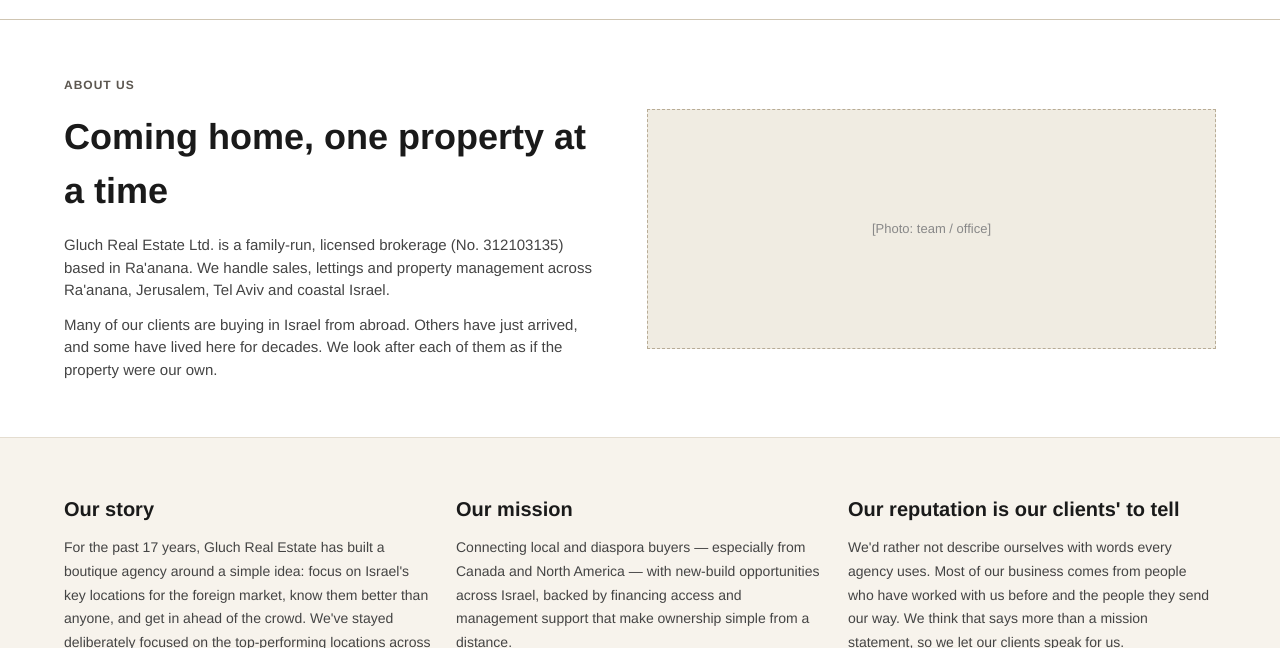
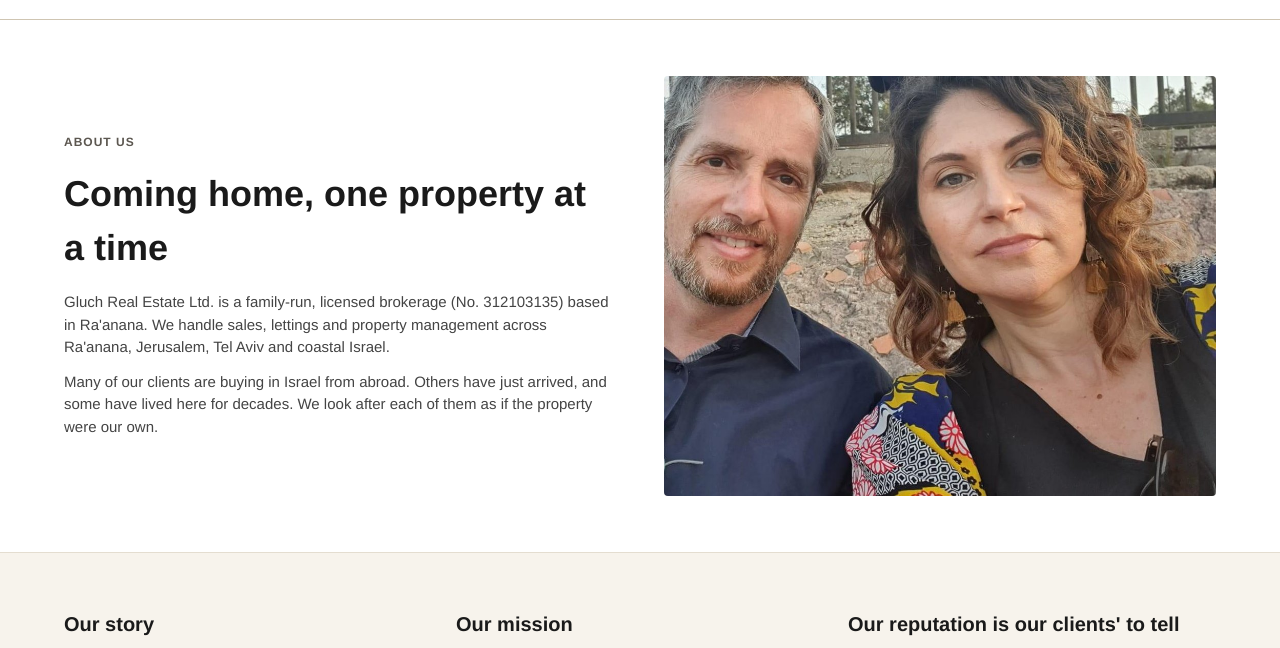
Before and after one commit to yesyon/gluch-estate, a plain HTML site: page about.html in a window 1280 px wide. Shown: the part 81-729 px from the top of the page. Drawn offline with Linux system fonts and the light colour scheme.

Commit message:
Add Eric and Nicole photo to About Us
Co-Authored-By: Claude Opus 5.5 <noreply@anthropic.com>
Claude-Session: https://claude.ai/code/session_01HJXaMDu3jV4NKCcMHBXKJK

```diff
--- a/about.html
+++ b/about.html
@@ -37,7 +37,7 @@
         <p style="font-size:15px;color:#444;">Gluch Real Estate Ltd. is a family-run, licensed brokerage (No. 312103135) based in Ra'anana. We handle sales, lettings and property management across Ra'anana, Jerusalem, Tel Aviv and coastal Israel.</p>
         <p style="font-size:15px;color:#444;margin-top:12px;">Many of our clients are buying in Israel from abroad. Others have just arrived, and some have lived here for decades. We look after each of them as if the property were our own.</p>
       </div>
-      <div class="placeholder" style="min-height:240px;">[Photo: team / office]</div>
+      <div><img src="images/eric-nicole-gluch.jpg" alt="Eric and Nicole Gluch" style="width:100%;height:auto;display:block;border-radius:4px;"></div>
     </div>
   </section>
 
```
Also changed, not shown: images/eric-nicole-gluch.jpg (added).
